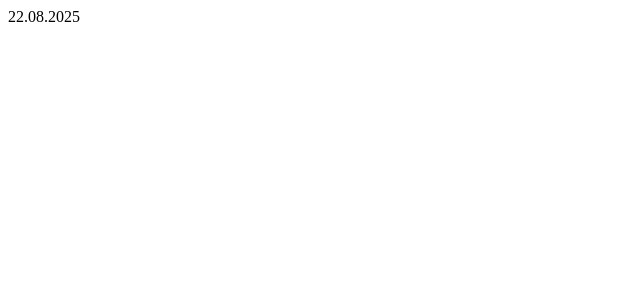
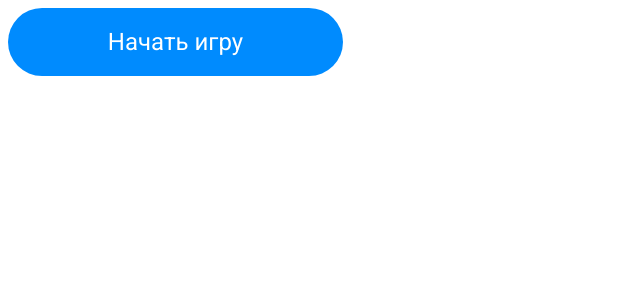
Before and after one commit to koteikatun/vue-app, a Vue app: page / in a window 1280 px wide. Shown: the top 300 px of the page, without its empty margins (0-640 px from the left). Built offline with nearby package versions, Linux system fonts and the light colour scheme.

Commit message:
кнопка для игры

```diff
--- a/index.html
+++ b/index.html
@@ -4,6 +4,12 @@
     <meta charset="UTF-8" />
     <link rel="icon" type="image/svg+xml" href="/vite.svg" />
     <meta name="viewport" content="width=device-width, initial-scale=1.0" />
+    <link rel="preconnect" href="https://fonts.googleapis.com" />
+    <link rel="preconnect" href="https://fonts.gstatic.com" crossorigin />
+    <link
+      href="https://fonts.googleapis.com/css2?family=Roboto:ital,wght@0,100..900;1,100..900&display=swap"
+      rel="stylesheet"
+    />
     <title>Vite + Vue</title>
   </head>
   <body>
--- a/src/App.vue
+++ b/src/App.vue
@@ -1,10 +1,10 @@
 <script setup>
-let date = "22.08.2025";
+import Button from "./components/Button.vue";
 </script>
 
 <template>
   <div>
-    {{ date }}
+    <Button />
   </div>
 </template>
 
--- /dev/null
+++ b/src/components/Button.vue
@@ -0,0 +1,22 @@
+<script setup></script>
+
+<template>
+  <button class="button">Начать игру</button>
+</template>
+
+<style scoped>
+.button {
+  border: none;
+  border-radius: 100px;
+  padding: 16px 10px;
+  font-weight: 400;
+  font-size: 24px;
+  line-height: 150%;
+  text-align: center;
+  color: var(--color-primary);
+  font-family: var(--font);
+  background: var(--color-bg-main);
+  width: 335px;
+  height: 68px;
+}
+</style>
--- a/src/style.css
+++ b/src/style.css
@@ -1,4 +1,11 @@
 :root {
+  --color-primary: #fff;
+  --color-bg-main: #008bfe;
+  --font: "Roboto", sans-serif;
+}
+
+body {
+  font-family: var(--font);
   font-synthesis: none;
   text-rendering: optimizeLegibility;
   -webkit-font-smoothing: antialiased;
```
